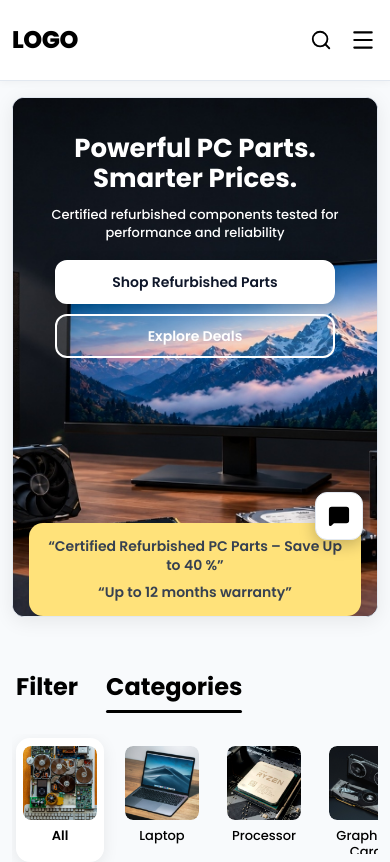
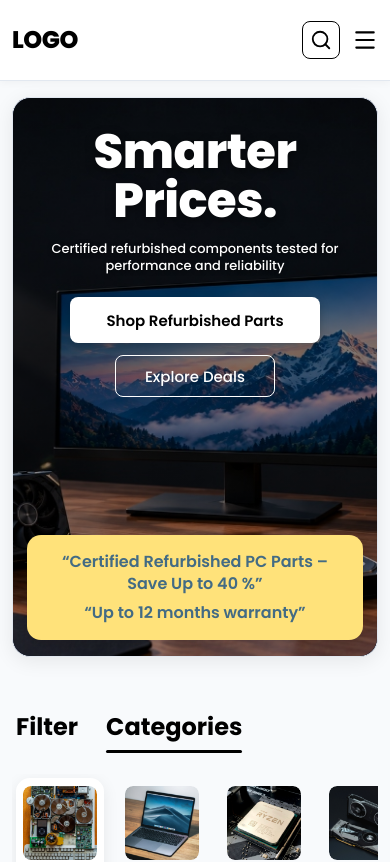
Before and after one commit to Dubey411/ZynFront, a React (Vite) app: page / in a window 390 px wide. Shown: the top 862 px of the page. Built offline with nearby package versions, Linux system fonts and the light colour scheme; a web font is replaced by a local one.

Commit message:
style(hero): match exact Figma mobile layout for Smarter Prices hero, stacked buttons, and navbar controls

```diff
--- a/src/index.css
+++ b/src/index.css
@@ -479,6 +479,18 @@ input, select {
   margin: 0;
 }
 
+.hero-title-desktop-prefix {
+  display: inline;
+}
+
+.hero-title-main {
+  display: inline;
+}
+
+.hero-title-word {
+  display: inline;
+}
+
 .hero-subtext-figma {
   font-family: var(--font-primary);
   font-size: 20px;
@@ -3420,6 +3432,31 @@ input, select {
 
   .mobile-actions {
     display: flex;
+    align-items: center;
+    gap: 12px;
+  }
+
+  .mobile-search-btn {
+    width: 38px;
+    height: 38px;
+    border: 1.5px solid #000000;
+    border-radius: 8px;
+    background: transparent;
+    display: flex;
+    align-items: center;
+    justify-content: center;
+    cursor: pointer;
+    padding: 0;
+  }
+
+  .mobile-toggle-btn {
+    background: transparent;
+    border: none;
+    cursor: pointer;
+    display: flex;
+    align-items: center;
+    justify-content: center;
+    padding: 0;
   }
 
   .qa-mobile-stack {
@@ -3430,84 +3467,188 @@ input, select {
     padding: 0 16px;
   }
 
-  /* 1. Hero Banner Mobile */
+  /* 1. Hero Banner Mobile matching Figma Mobile Reference */
   .hero-container-wrapper {
-    padding: 0 12px;
+    padding: 0 16px;
   }
 
   .hero-banner-container {
     height: auto;
-    min-height: 520px;
-    padding: 0 16px;
+    min-height: 560px;
+    padding: 24px 14px 16px 14px;
+    display: flex;
+    flex-direction: column;
     justify-content: space-between;
+    align-items: center;
+    border-radius: 18px;
+    overflow: hidden;
+    position: relative;
+    box-sizing: border-box;
+  }
+
+  .hero-backdrop-image {
+    position: absolute;
+    inset: 0;
+    width: 100%;
+    height: 100%;
+    object-fit: cover;
+    object-position: center 25%;
+    border-radius: 18px;
+    z-index: 0;
+  }
+
+  .hero-banner-container::after {
+    content: '';
+    position: absolute;
+    inset: 0;
+    background: linear-gradient(180deg, rgba(0, 0, 0, 0.25) 0%, rgba(0, 0, 0, 0.5) 45%, rgba(0, 0, 0, 0.2) 100%);
+    border-radius: 18px;
+    z-index: 1;
+    pointer-events: none;
   }
 
   .hero-centered-content {
+    position: relative;
+    z-index: 2;
     width: 100%;
     max-width: 100%;
     height: auto;
     min-height: unset;
+    display: flex;
+    flex-direction: column;
+    align-items: center;
     justify-content: flex-start;
-    padding: 36px 0 20px 0;
+    padding: 6px 0 0 0;
     margin: 0;
-    gap: 18px;
+    gap: 16px;
   }
 
   .hero-text-block {
+    display: flex;
+    flex-direction: column;
+    align-items: center;
+    gap: 14px;
+    width: 100%;
+  }
+
+  .hero-title-figma {
+    margin: 0;
+    padding: 0;
+    text-align: center;
+  }
+
+  .hero-title-desktop-prefix {
+    display: none !important;
+  }
+
+  .hero-title-main {
+    display: flex;
+    flex-direction: column;
+    align-items: center;
+    gap: 0;
+  }
+
+  .hero-title-word {
+    display: block;
+    font-family: var(--font-primary);
+    font-size: 48px;
+    font-weight: 800;
+    color: #FFFFFF;
+    line-height: 1.02;
+    letter-spacing: -0.5px;
+    text-align: center;
+    text-shadow: 0 2px 10px rgba(0, 0, 0, 0.5);
+  }
+
+  .hero-subtext-figma {
+    font-family: var(--font-primary);
+    font-size: 15px;
+    font-weight: 500;
+    line-height: 1.35;
+    color: #FFFFFF;
+    text-align: center;
+    max-width: 310px;
+    margin: 0 auto;
+    padding: 0 4px;
+    text-shadow: 0 1px 4px rgba(0, 0, 0, 0.6);
+  }
+
+  .hero-buttons-row {
+    display: flex;
+    flex-direction: column;
+    align-items: center;
     gap: 12px;
     width: 100%;
-  }
-
-  .hero-title-figma {
-    font-size: 30px;
-    line-height: 1.15;
-    padding: 0 4px;
-  }
-
-  .hero-subtext-figma {
-    font-size: 14px;
-    line-height: 1.4;
-    padding: 0 8px;
-  }
-
-  .hero-buttons-row {
-    flex-direction: column;
-    width: 100%;
-    max-width: 280px;
-    gap: 10px;
+    margin-top: 6px;
     height: auto;
   }
 
-  .btn-hero-white,
+  .btn-hero-white {
+    width: 250px;
+    max-width: 100%;
+    height: 46px;
+    min-width: unset;
+    padding: 0;
+    background-color: #FFFFFF;
+    color: #000000;
+    font-family: var(--font-primary);
+    font-size: 15px;
+    font-weight: 600;
+    border-radius: 8px;
+    border: none;
+    box-shadow: 0 3px 10px rgba(0, 0, 0, 0.2);
+    display: flex;
+    align-items: center;
+    justify-content: center;
+  }
+
   .btn-hero-trans {
-    width: 100%;
+    width: 160px;
+    max-width: 100%;
+    height: 42px;
     min-width: unset;
-    height: 44px;
-    font-size: 14px;
+    padding: 0;
+    background-color: transparent;
+    color: #FFFFFF;
+    font-family: var(--font-primary);
+    font-size: 15px;
+    font-weight: 500;
+    border-radius: 8px;
+    border: 1.5px solid #FFFFFF;
+    display: flex;
+    align-items: center;
+    justify-content: center;
   }
 
   .hero-bottom-yellow-strip {
-    width: 100%;
+    position: relative;
+    z-index: 2;
+    width: 100%;
+    max-width: 100%;
     height: auto;
-    padding: 14px 16px;
-    flex-direction: column;
+    padding: 16px 20px;
+    margin: 24px auto 0 auto;
+    flex-direction: column;
+    align-items: center;
     gap: 8px;
     border-radius: 14px;
-    box-sizing: border-box;
+    background-color: #FFE27A;
+    box-sizing: border-box;
+    box-shadow: 0 4px 12px rgba(0, 0, 0, 0.12);
   }
 
   .hero-bottom-yellow-strip .strip-item {
-    font-size: 14px;
+    font-family: var(--font-primary);
+    font-size: 16px;
     font-weight: 600;
-    color: #374151;
+    color: #436B84;
     white-space: normal;
     line-height: 1.35;
     text-align: center;
   }
 
   .hero-chat-container {
-    right: 14px;
-    bottom: 76px;
+    display: none !important;
   }
 
   /* 2. Catalog Section Mobile (Filter + Categories + Best Sellers) */
```
Lines whose indentation alone changed are shown as unchanged.
